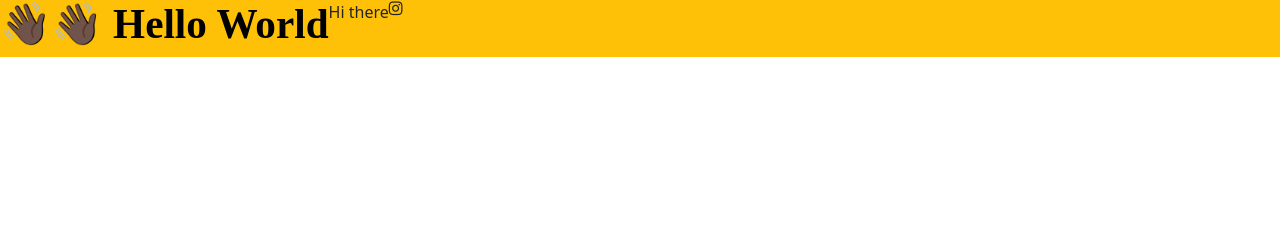
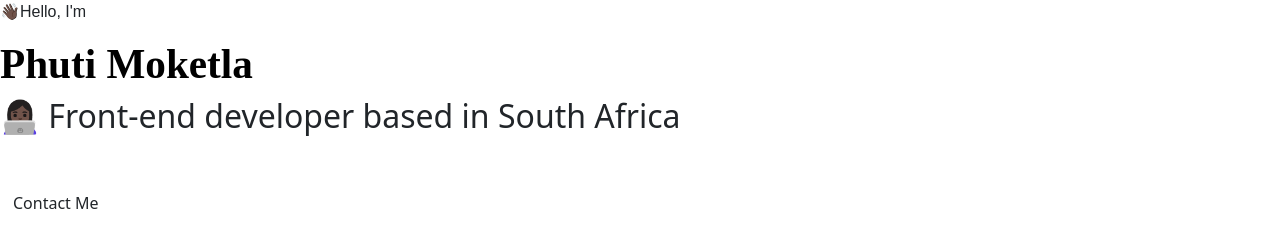
Before and after one commit to phuti28/Project-Portfolio, a plain HTML site: page index.html in a window 1280 px wide. Drawn offline with nearby package versions, Linux system fonts and the light colour scheme.

Commit message:
Added my information

```diff
--- a/index.html
+++ b/index.html
@@ -13,15 +13,15 @@
 </head>
 
 <body>
-    <div class="d-flex bg-warning">
+    <div class="hero">
+        <p>👋🏿Hello, I'm</p>
         <h1>
-            👋🏿👋🏿 Hello World
+            Phuti Moketla
         </h1>
-        <p></p>
-        Hi there
-        </p>
-        <i class="fa fa-instagram" aria-hidden="true">
-        </i>
+        <h2 class="mb-5"> 👩🏿‍💻 Front-end developer based in South Africa </h2>
+        <div>
+            <a href="#" class="btn btn-branding"> Contact Me </a>
+        </div>
     </div>
     <script src="https://cdn.jsdelivr.net/npm/bootstrap@5.3.1/dist/js/bootstrap.bundle.min.js"
         integrity="sha384-HwwvtgBNo3bZJJLYd8oVXjrBZt8cqVSpeBNS5n7C8IVInixGAoxmnlMuBnhbgrkm"
```
